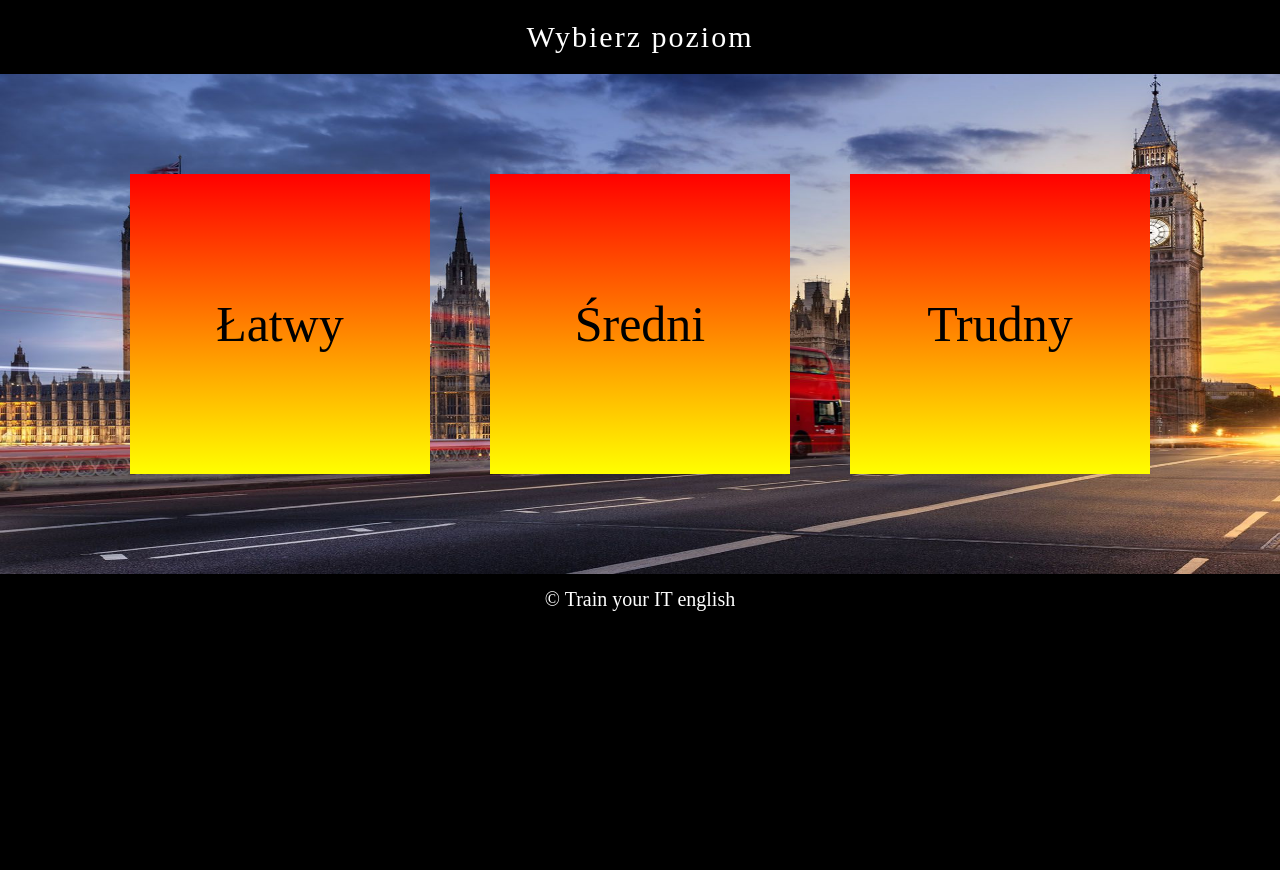
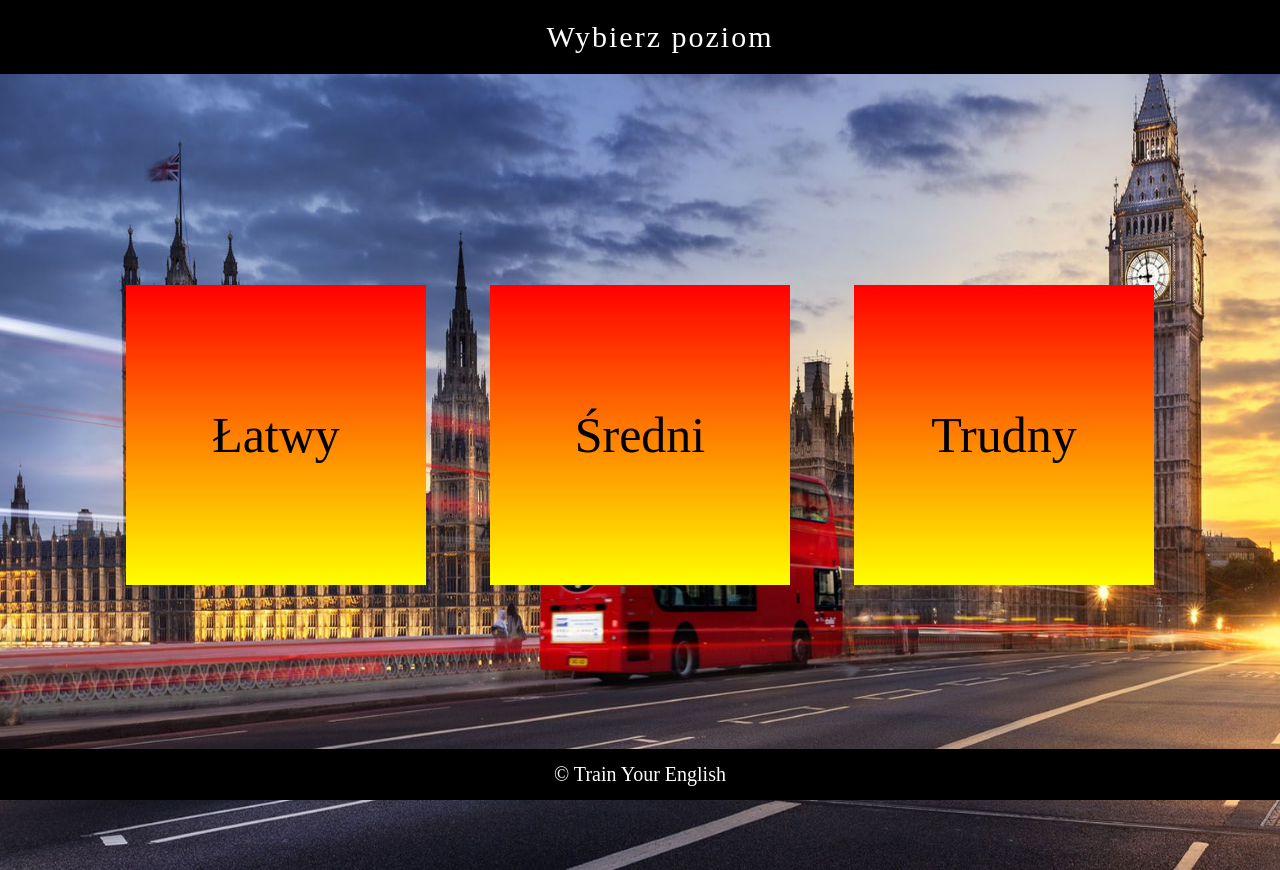
Before and after one commit to ArkadiuszWojtowicz/TrainYourEnglish, a plain HTML site: page index.html in a window 1280 px wide. Before the commit the page ends 800 px from the top, so only its background shows below. Drawn offline with Linux system fonts and the light colour scheme.

Commit message:
Scalable with screen
Scalable with screen

```diff
--- a/CSS/styles.css
+++ b/CSS/styles.css
@@ -10,10 +10,16 @@ header{
     text-align: center;
     font-size: 30px;
     letter-spacing: 2px;
-
+    position: fixed;
+    top:0;
+    left:0;
+    width: 100%;
 }
+/*.fullScreen{
+    min-height: 100vh;
+}*/
 body{
-    background: #000;
+    /*background: #000;*/
 }
 section{
 
@@ -22,6 +28,7 @@ section{
     text-align: center;
     margin: 0;
     /*padding: 70px 0;*/
+    min-height: 100vh;
 
 }
 .table {
@@ -29,10 +36,15 @@ section{
     border-collapse: separate;
     border-spacing: 30px;
     margin: 0 auto;
+
 }
 
 .row {
-    display:table-row;
+    width: auto;
+    height: auto;
+    margin: 175px 0;
+    padding: 10px;
+    position: relative;
 }
 section .firstChoice{
     width: 300px;
@@ -56,6 +68,10 @@ footer{
     font-size: 20px;
     text-align: center;
     padding: 14px 0 14px 0;
+    position: fixed;
+    bottom:0;
+    left:0;
+    width: 100%;
 }
 a:link {
     color: #000;
@@ -84,7 +100,7 @@ section .translation{
     min-height: 450px;
     background: linear-gradient(red, yellow);
     display: inline-block;
-    margin: 25px 0;
+    margin: 175px 0;
     font-size: 50px;
 
 }
@@ -162,6 +178,8 @@ table{
 }
 .container{
     padding: 40px 0;
+    /*width: 50%;*/
+    height: 100%;
 }
 #language{
     text-align: center;
@@ -177,3 +195,6 @@ table{
         border-spacing: 15px;
     }
 }
+.starsReview{
+    background: yellow;
+}
--- a/index.html
+++ b/index.html
@@ -9,6 +9,7 @@
         <script src="functions.js"></script>
     </head>
     <body>
+        <div class="fullScreen">
             <a href="index.html"><header>Wybierz poziom</header></a>
             <section>
                 <div class="container">
@@ -28,7 +29,8 @@
                 </div>
             </section>
             <footer>
-            <p>&copy; Train your IT english</p>
+                <p>&copy; Train Your English</p>
             </footer>
+        </div>
     </body>
 </html>
```
Also changed, not shown: easy.html (+4 -2 lines), hard.html (+4 -2 lines), medium.html (+4 -2 lines), 2 other files. Lines whose indentation alone changed are shown as unchanged.
